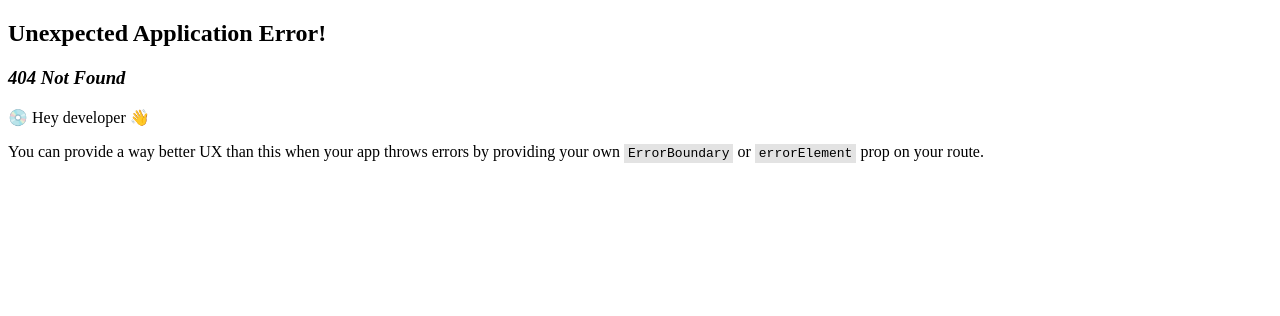
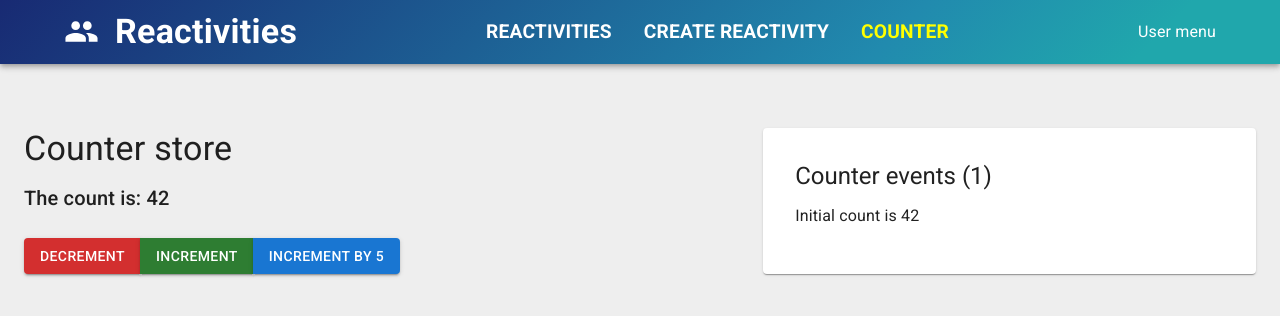
Before and after one commit to dotnet9-templates/dotnet-9, a React (Vite) app in the folder client/: page /counter in a window 1280 px wide. Before the commit this address had no page. Shown: the top 316 px of the page. Built offline with nearby package versions, Linux system fonts and the light colour scheme.

Commit message:
s9p84,85,86,87 end

```diff
--- a/client/src/app/layout/NavBar.tsx
+++ b/client/src/app/layout/NavBar.tsx
@@ -6,11 +6,15 @@ import {
   AppBar,
   Container,
   MenuItem,
+  LinearProgress,
 } from "@mui/material";
 import { NavLink } from "react-router";
 import MenuItemLink from "../shared/components/MenuItemLink";
+import { Observer } from "mobx-react-lite";
+import { useStore } from "../../lib/hooks/useStore";
 
 export default function NavBar() {
+  const { uiStore } = useStore();
   return (
     <Box sx={{ flexGrow: 1 }}>
       <AppBar
@@ -18,6 +22,7 @@ export default function NavBar() {
         sx={{
           backgroundImage:
             "linear-gradient(135deg, #182a73 0%, #218aae 69%, #20a7ac 89%)",
+          position: "relative",
         }}
       >
         <Container maxWidth="xl">
@@ -30,19 +35,36 @@ export default function NavBar() {
               >
                 <Group fontSize="large" />
                 <Typography variant="h4" fontWeight="bold">
-                  Dotnet-9
+                  Reactivities
                 </Typography>
               </MenuItem>
             </Box>
             <Box sx={{ display: "flex" }}>
-              <MenuItemLink to="/reactivities">ReActivities</MenuItemLink>
+              <MenuItemLink to="/reactivities">Reactivities</MenuItemLink>
               <MenuItemLink to="/createActivity">
-                Create ReActivity{" "}
+                Create Reactivity
               </MenuItemLink>
+              <MenuItemLink to="/counter">Counter</MenuItemLink>
             </Box>
             <MenuItem>User menu</MenuItem>
           </Toolbar>
         </Container>
+        <Observer>
+          {() =>
+            uiStore.isLoading ? (
+              <LinearProgress
+                color="secondary"
+                sx={{
+                  position: "absolute",
+                  bottom: 0,
+                  left: 0,
+                  right: 0,
+                  height: 4, // Adjust height if needed
+                }}
+              />
+            ) : null
+          }
+        </Observer>
       </AppBar>
     </Box>
   );
--- a/client/src/app/router/Routes.tsx
+++ b/client/src/app/router/Routes.tsx
@@ -4,6 +4,7 @@ import HomePage from "../../home/HomePage";
 import ReactivityDashboard from "../../features/reactivities/dashboard/ReactivityDashboard";
 import ReactivityForm from "../../features/reactivities/form/ReactivityForm";
 import ReactivityDetailPage from "../../features/reactivities/details/ReactivityDetailPage";
+import Counter from "../../features/counter/Counter";
 
 export const router = createBrowserRouter([
   {
@@ -15,6 +16,7 @@ export const router = createBrowserRouter([
       { path: "reactivities/:reactivityId", element: <ReactivityDetailPage /> }, // must match the reactivityId in the ReactivityDetailPage component.
       { path: "createActivity", element: <ReactivityForm key="create" /> },
       { path: "manage/:reactivityId", element: <ReactivityForm /> }, // edit reactivity form. must match the reactivityId in the ReactivityForm component. e.g. id vs reactivityId.
+      { path: "counter", element: <Counter /> },
     ],
   },
 ]);
--- /dev/null
+++ b/client/src/features/counter/Counter.tsx
@@ -0,0 +1,62 @@
+import { observer } from "mobx-react-lite";
+import {
+  Box,
+  Button,
+  ButtonGroup,
+  List,
+  ListItemText,
+  Paper,
+  Typography,
+} from "@mui/material";
+import { useStore } from "../../lib/hooks/useStore";
+
+const Counter = observer(function Counter() {
+  const { counterStore } = useStore();
+
+  return (
+    <Box display="flex" justifyContent="space-between">
+      <Box sx={{ width: "60%" }}>
+        <Typography variant="h4" gutterBottom>
+          {counterStore.title}
+        </Typography>
+        <Typography variant="h6">The count is: {counterStore.count}</Typography>
+
+        <ButtonGroup sx={{ mt: 3 }}>
+          <Button
+            onClick={() => counterStore.decrement()}
+            variant="contained"
+            color="error"
+          >
+            Decrement
+          </Button>
+          <Button
+            onClick={() => counterStore.increment()}
+            variant="contained"
+            color="success"
+          >
+            Increment
+          </Button>
+          <Button
+            onClick={() => counterStore.increment(5)}
+            variant="contained"
+            color="primary"
+          >
+            Increment by 5
+          </Button>
+        </ButtonGroup>
+      </Box>
+      <Paper sx={{ width: "40%", p: 4 }}>
+        <Typography variant="h5">
+          Counter events ({counterStore.eventCount})
+        </Typography>
+        <List>
+          {counterStore.events.map((event, index) => (
+            <ListItemText key={index}>{event}</ListItemText>
+          ))}
+        </List>
+      </Paper>
+    </Box>
+  );
+});
+
+export default Counter;
--- /dev/null
+++ b/client/src/lib/hooks/useStore.ts
@@ -0,0 +1,6 @@
+import { useContext } from "react";
+import { StoreContext } from "../stores/store.ts";
+
+export function useStore() {
+  return useContext(StoreContext);
+}
```
Also changed, not shown: 1 other file (tests, documents, lock files or other folders).
